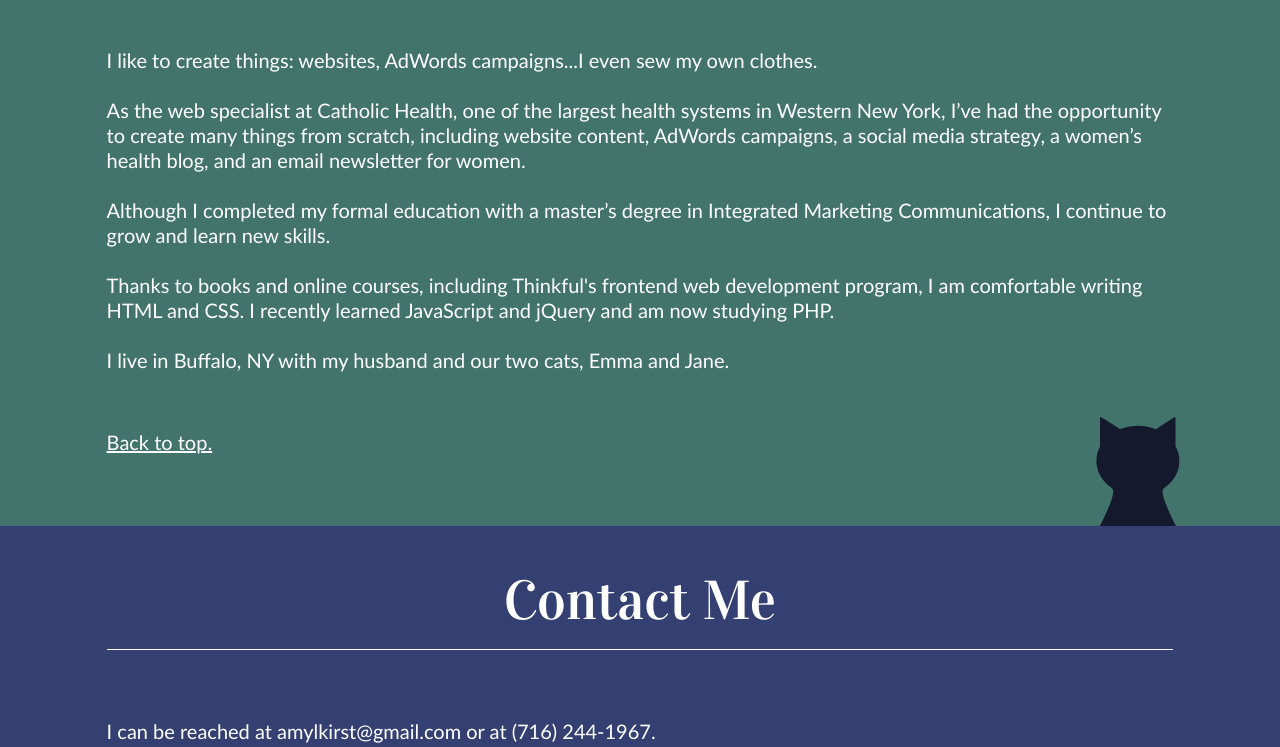
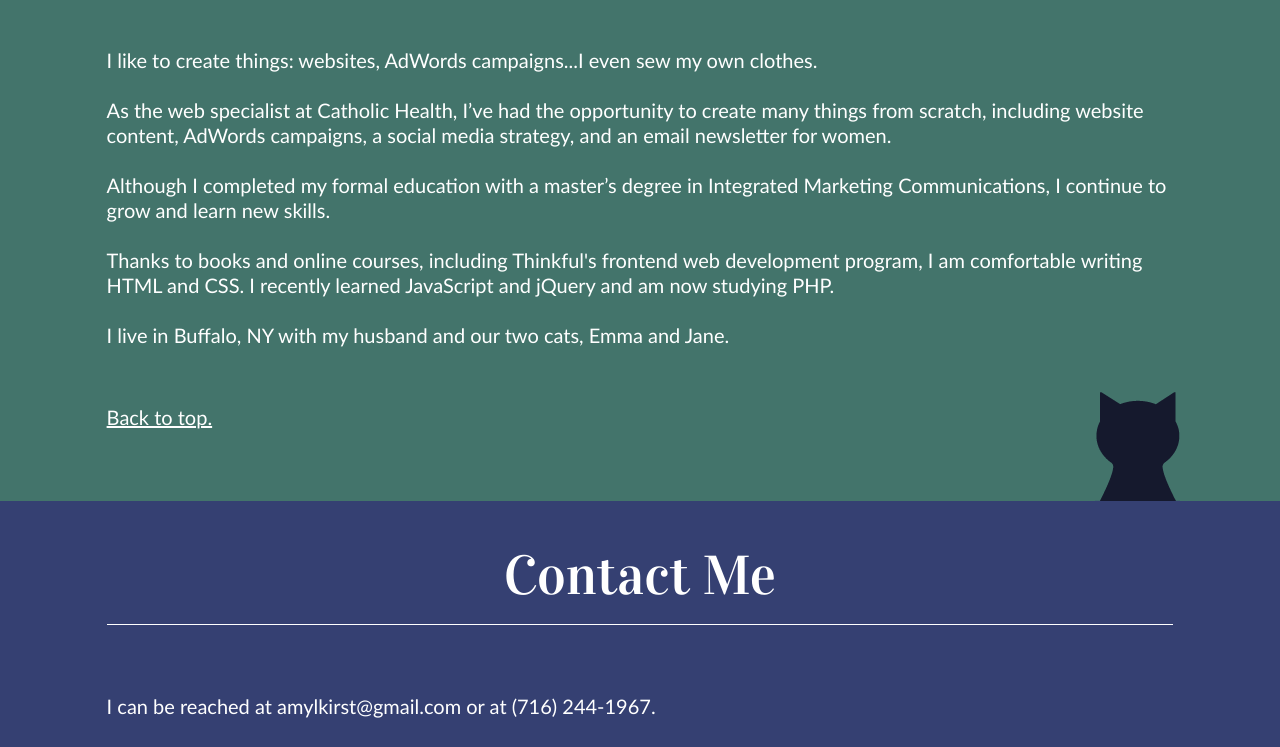
Before and after one commit to amykirst/portfolio, a plain HTML site: page index.html in a window 1280 px wide. Shown: the part 3052-3799 px from the top of the page. Drawn offline with nearby package versions, Linux system fonts and the light colour scheme.

Commit message:
Updated About Me

```diff
--- a/index.html
+++ b/index.html
@@ -100,7 +100,7 @@
 		<section class="about block">
 			<div class="line"><h2><a name="about">About Me</a></h2></div>
 			<p>I like to create things: websites, AdWords campaigns...I even sew my own clothes.</p>
-			<p>As the web specialist at Catholic Health, one of the largest health systems in Western New York, I’ve had the opportunity to create many things from scratch, including website content, AdWords campaigns, a social media strategy, a women’s health blog, and an email newsletter for women. </p>
+			<p>As the web specialist at Catholic Health, I’ve had the opportunity to create many things from scratch, including website content, AdWords campaigns, a social media strategy, and an email newsletter for women. </p>
 			<p>Although I completed my formal education with a master’s degree in Integrated Marketing Communications, I continue to grow and learn new skills. <p><p>Thanks to books and online courses, including Thinkful's frontend web development program, I am comfortable writing HTML and CSS. I recently learned JavaScript and jQuery and am now studying PHP.</p>
 
 			<p>I live in Buffalo, NY with my husband and our two cats, Emma and Jane.</p>
```
